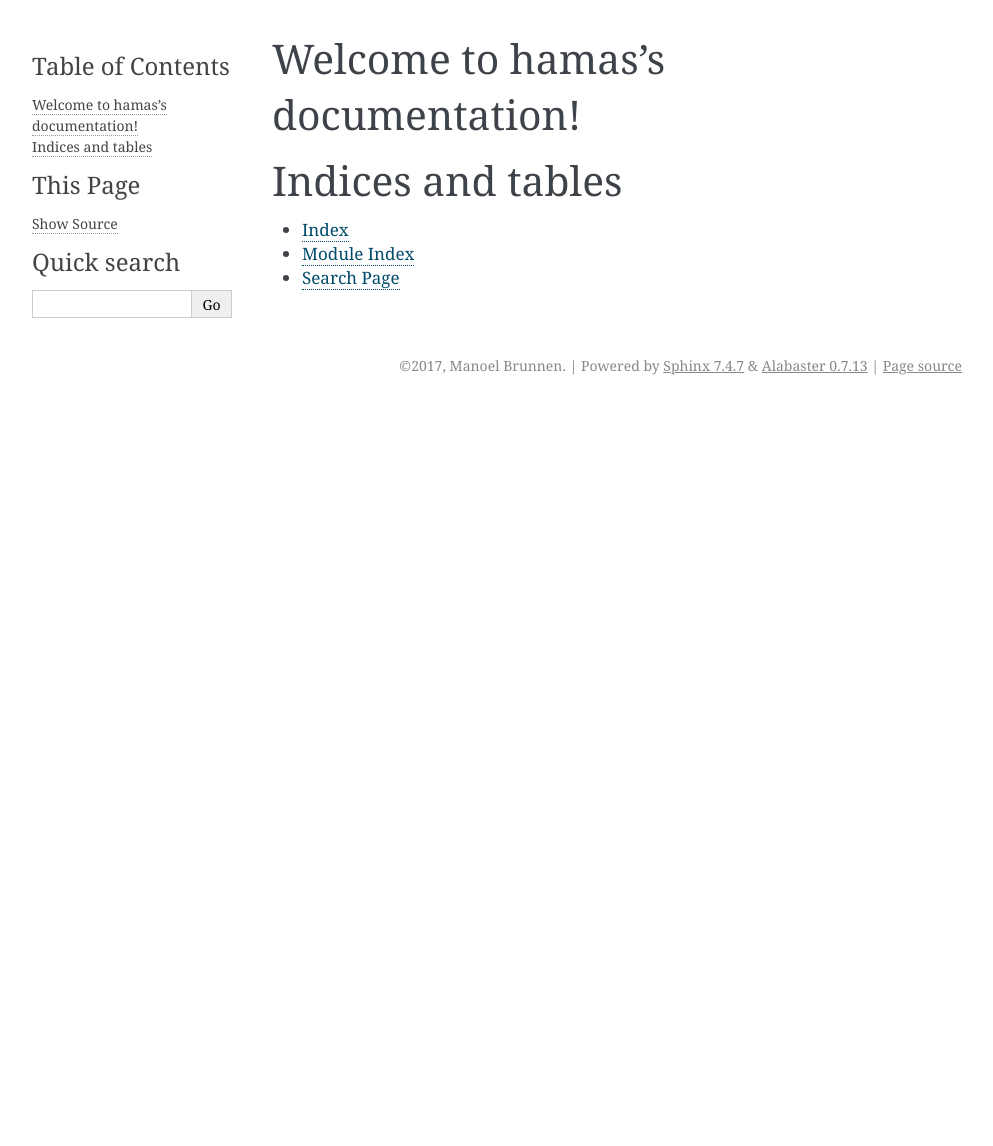
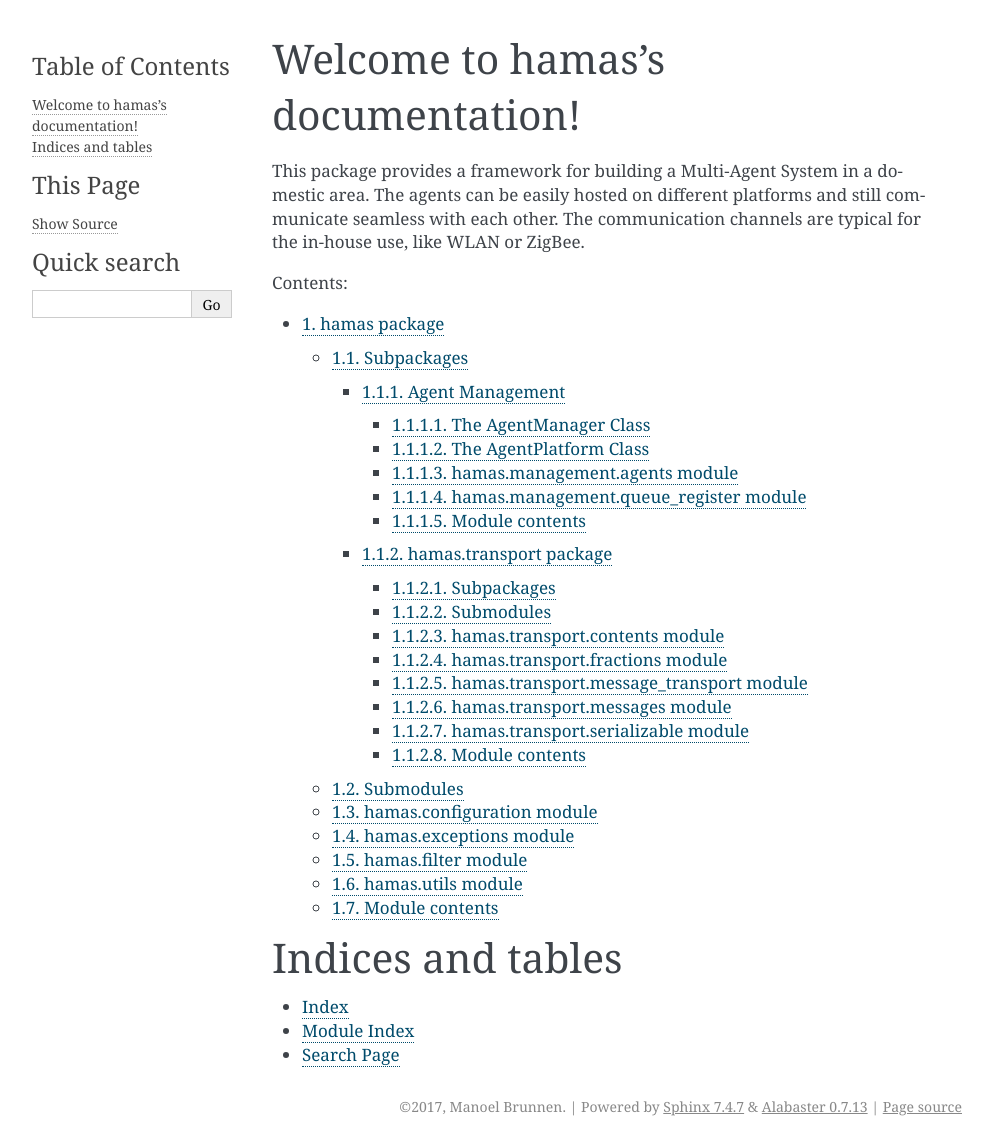
Before and after one commit to mbrunnen/hamas, a Sphinx documentation site: the page built from docs/index.rst, in a window 1280 px wide. Shown: the whole page, without its empty margins (148-1141 px from the left). Built offline with Sphinx 7.4.7, drawn with Linux system fonts in a browser that asks for light colours; formulas are drawn with MathJax 3; before the commit the page ends 900 px from its top, so only the background shows below that.

```diff
--- a/docs/hamas.management.rst
+++ b/docs/hamas.management.rst
@@ -1,10 +1,7 @@
-hamas.management package
+Agent Management
 ========================
 
-Submodules
-----------
-
-hamas.management.agent_manager module
+The AgentManager Class
 -------------------------------------
 
 .. automodule:: hamas.management.agent_manager
@@ -12,7 +9,7 @@ hamas.management.agent_manager module
     :undoc-members:
     :show-inheritance:
 
-hamas.management.agent_platform module
+The AgentPlatform Class
 --------------------------------------
 
 .. automodule:: hamas.management.agent_platform
--- a/docs/index.rst
+++ b/docs/index.rst
@@ -1,15 +1,17 @@
-.. hamas documentation master file, created by
-   sphinx-quickstart on Mon Jan  9 16:46:56 2017.
-   You can adapt this file completely to your liking, but it should at least
-   contain the root `toctree` directive.
-
 Welcome to hamas's documentation!
 =================================
 
+This package provides a framework for building a Multi-Agent System in a
+domestic area. The agents can be easily hosted on different platforms
+and still communicate seamless with each other. The communication channels
+are typical for the in-house use, like WLAN or ZigBee.
+
 .. toctree::
-   :maxdepth: 2
+   :maxdepth: 4
+   :numbered:
    :caption: Contents:
 
+   hamas
 
 
 Indices and tables
```
Also changed, not shown: docs/modules.rst (deleted, +0 -7 lines), 2 other files.
